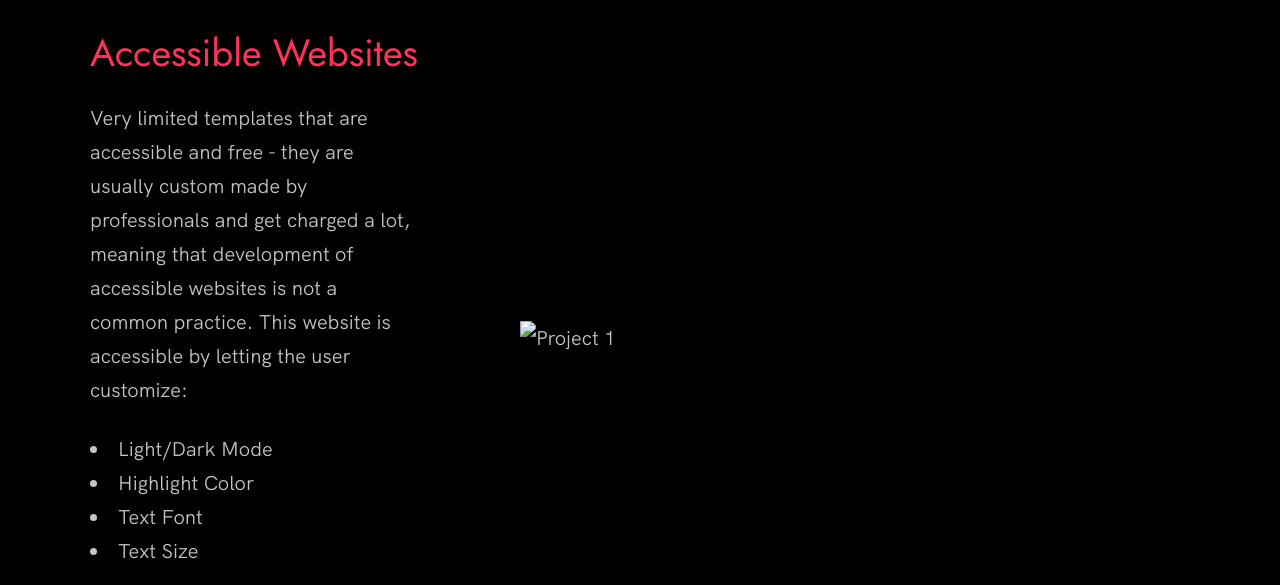
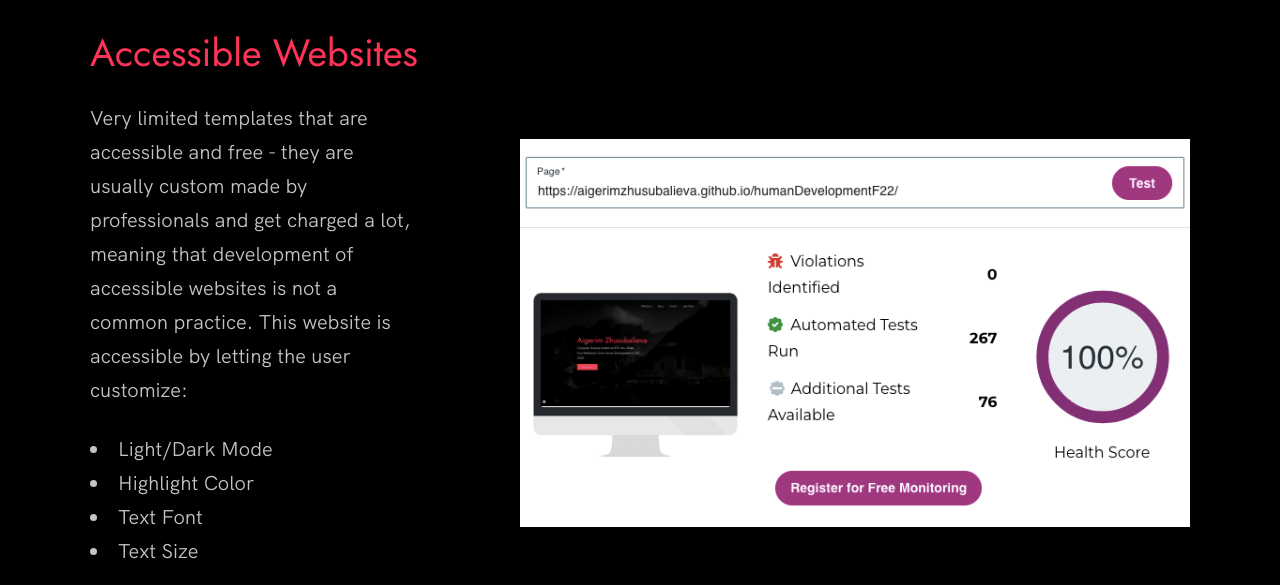
Before and after one commit to aigerimZhusubalieva/humanDevelopmentF22, a plain HTML site: page index.html in a window 1280 px wide. Shown: the part 1040-1625 px from the top of the page. Drawn offline with Linux system fonts and the light colour scheme; a web font is replaced by a local one.

Commit message:
Update index.html

```diff
--- a/index.html
+++ b/index.html
@@ -82,7 +82,7 @@
               </div>
             </div>
             <div class="work__image-box">
-              <img src="" class="work__image" alt="Project 1" />
+              <img src="./images/reflection1.png" class="work__image" alt="Accessibility scan"/>
               <!-- ACCESSIBILITY  -->
             </div>
           </div>
```
